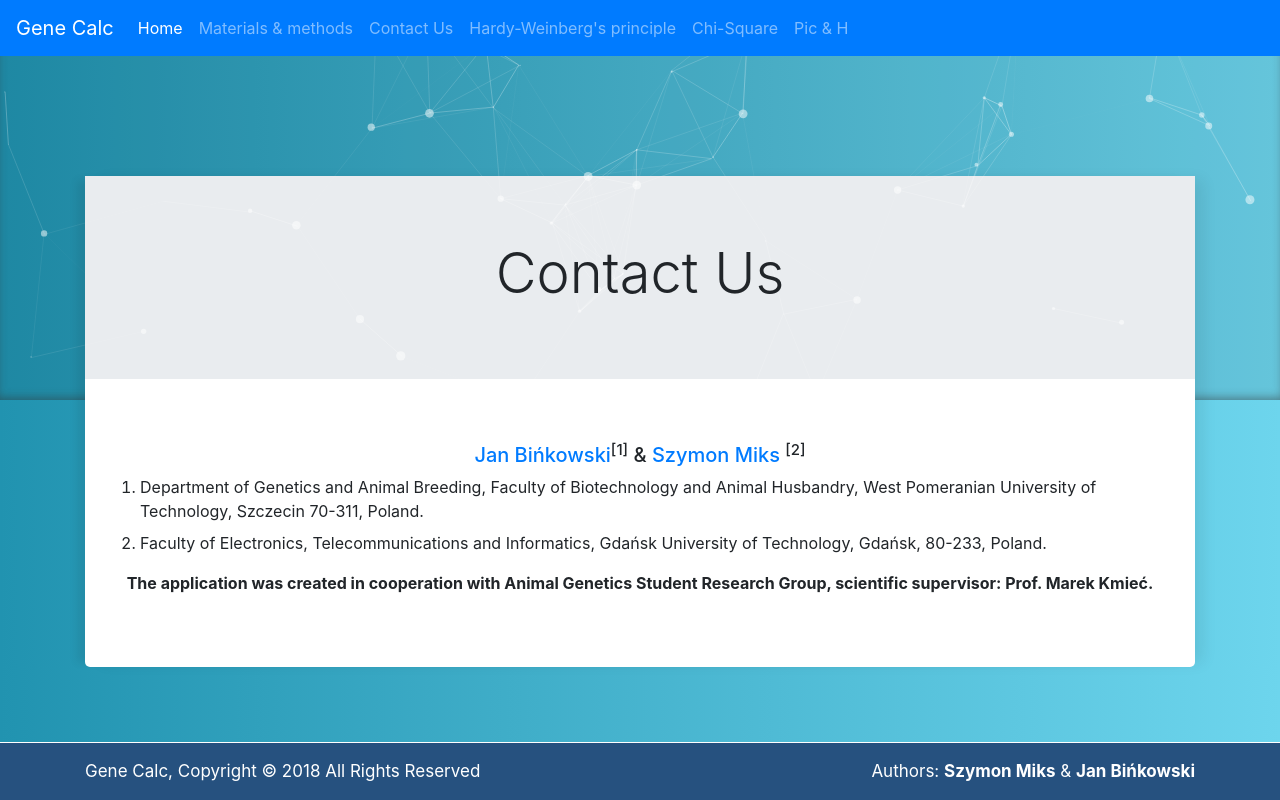
After one commit to szymon6927/bio-gen-calc, a Flask app: page /contact in a window 1280 px wide. The commit adds this page. Run offline with Flask 2, Linux system fonts and the light colour scheme; parts of the project's set-up code (start-up, migrations or seed data) failed here and were passed over; some libraries are stand-ins or nearby versions.

Commit message:
add new route contact with contact information and afiliation

```diff
--- a/app/__init__.py
+++ b/app/__init__.py
@@ -29,6 +29,9 @@ def create_app(config_name):
     from .pic import pic as pic
     app.register_blueprint(pic)
 
+    from .contact import contact as contact
+    app.register_blueprint(contact)
+
     @app.context_processor
     def inject_now():
         return {'now': datetime.utcnow()}
--- /dev/null
+++ b/app/contact/views.py
@@ -0,0 +1,12 @@
+# app/chi_square/views.py
+
+from flask import render_template
+from . import contact
+
+
+@contact.route('/contact')
+def contact_page():
+    """
+    Render the chi_square_page template on the / route
+    """
+    return render_template('contact/index.html', title="Contact Us")
--- /dev/null
+++ b/app/templates/contact/index.html
@@ -0,0 +1,33 @@
+{% extends "base.html" %}
+{% block title %}Chi Square{% endblock %}
+{% block body %}
+<div class="wrapper">
+  <div class="jumbotron jumbotron-fluid">
+    <div class="container">
+      <h1 class="display-4 text-center">{{ title }}</h1>
+    </div>
+  </div>
+  <section class="contact-us">
+    <div class="row">
+      <div class="col-md-12 col-sm-12">
+        <h5 class="text-center"><a href="mailto:jan.binkowski96@gmail.com">Jan Bińkowski</a><sup>[1]</sup>
+          & <a href="mailto:miks.szymon@gmail.com">Szymon Miks</a> <sup>[2]</sup></h5>
+
+        <ol>
+          <li class="mb-2">Department of Genetics and Animal Breeding, Faculty of Biotechnology and Animal Husbandry, West Pomeranian
+            University of Technology, Szczecin 70-311, Poland.
+          </li>
+          <li>Faculty of Electronics, Telecommunications and Informatics, Gdańsk University of Technology, Gdańsk,
+            80-233, Poland.
+          </li>
+        </ol>
+
+        <p class="font-weight-bold text-center">
+          The application was created in cooperation with Animal Genetics Student Research Group, scientific supervisor:
+          Prof. Marek Kmieć.</p>
+
+      </div>
+    </div>
+  </section>
+</div>
+{% endblock %}
--- a/app/templates/navbar.html
+++ b/app/templates/navbar.html
@@ -14,6 +14,9 @@
         <a class="nav-link" href="{{ url_for('about.about_page') }}">Materials & methods</a>
       </li>
       <li class="nav-item">
+        <a class="nav-link" href="{{ url_for('contact.contact_page') }}">Contact Us</a>
+      </li>
+      <li class="nav-item">
         <a class="nav-link" href="{{ url_for('hardy_weinber.hardy_weinber_page') }}">Hardy-Weinberg's principle</a>
       </li>
       <li class="nav-item">
```
Also changed, not shown: app/contact/__init__.py (added, +7 -0 lines).
